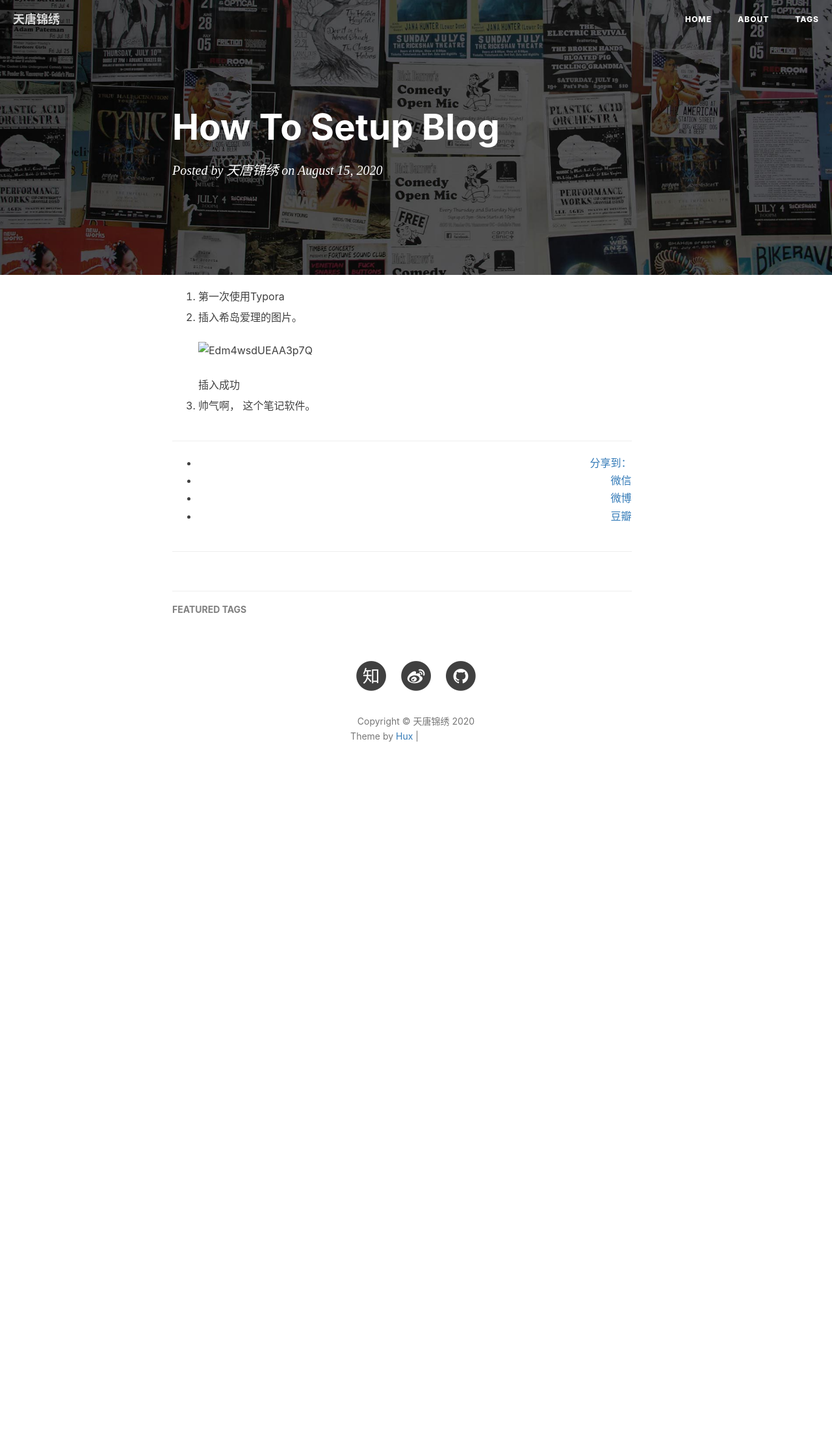
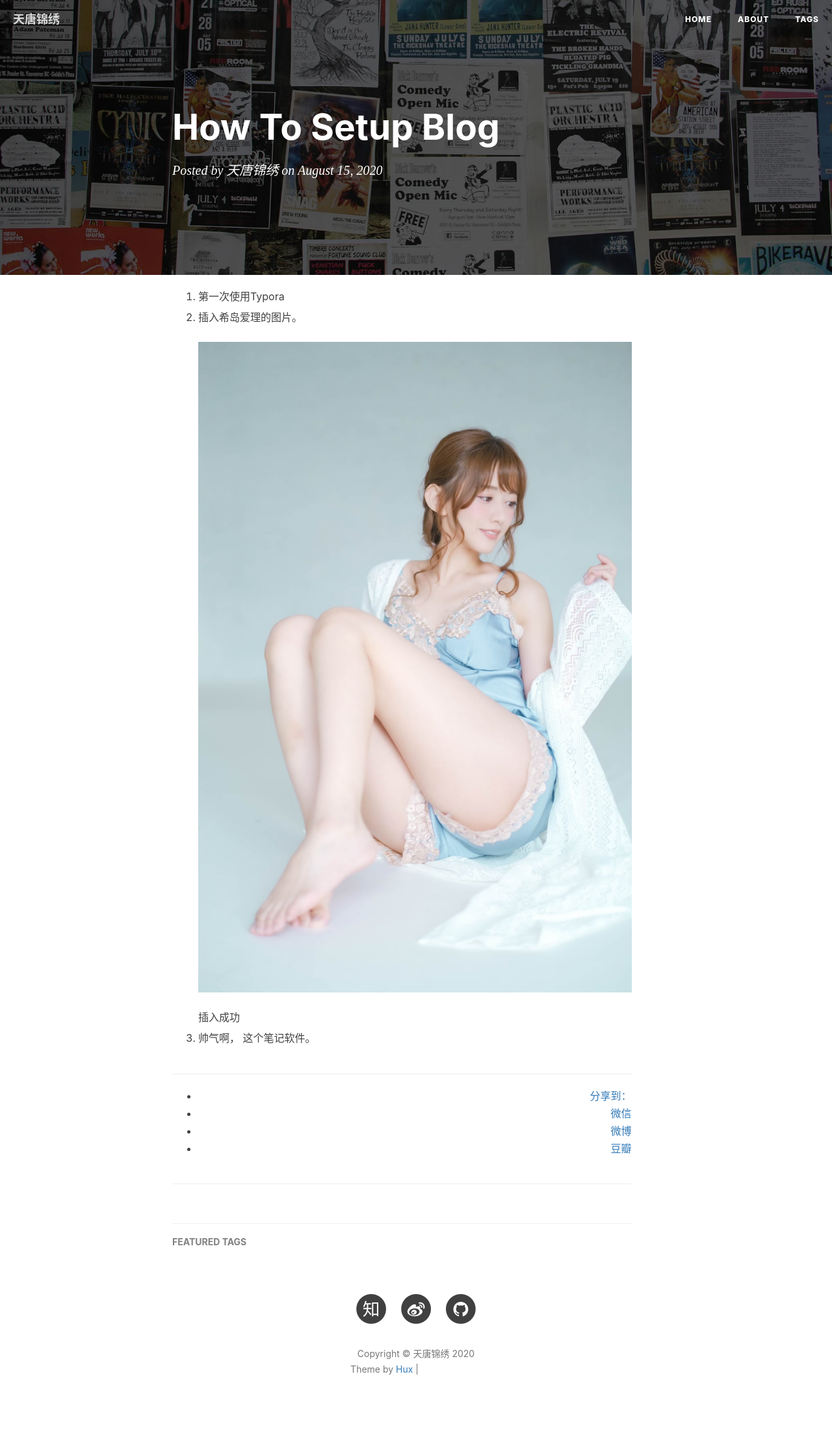
Before and after one commit to bitromance/bitromance.github.io, a Jekyll site: the page built from _posts/2020-08-15-how-to-setup-blog.md, in a window 1280 px wide. Shown: the whole page at 65% size. Built offline with Jekyll 4.4.1, drawn with Linux system fonts in a browser that asks for light colours; nearby versions of some CDN libraries; our own code applies the rules of GitHub Pages for plain Markdown files; comment, search, counter and statistics services are not loaded; before the commit the page ends 1237 px from its top, so only the background shows below that; grey boxes are pictures that could not be loaded.

Commit message:
insert image

```diff
--- a/_posts/2020-08-15-how-to-setup-blog.md
+++ b/_posts/2020-08-15-how-to-setup-blog.md
@@ -2,7 +2,7 @@
 
 2. 插入希岛爱理的图片。
 
-   ![Edm4wsdUEAA3p7Q](Edm4wsdUEAA3p7Q.jpg)
+   <img src="https://github.com/bitromance/bitromance.github.io/blob/master/img/Edm4wsdUEAA3p7Q.jpg">
 
    插入成功
 
```
